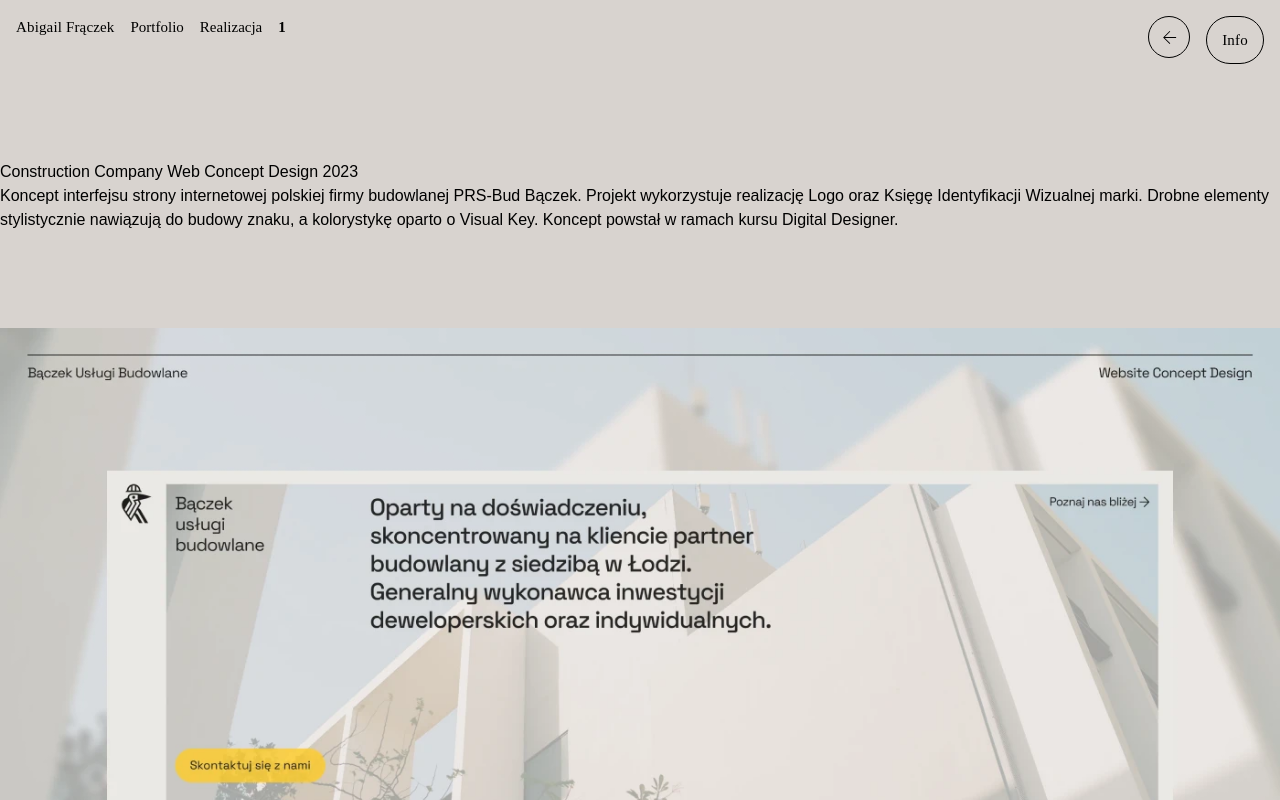
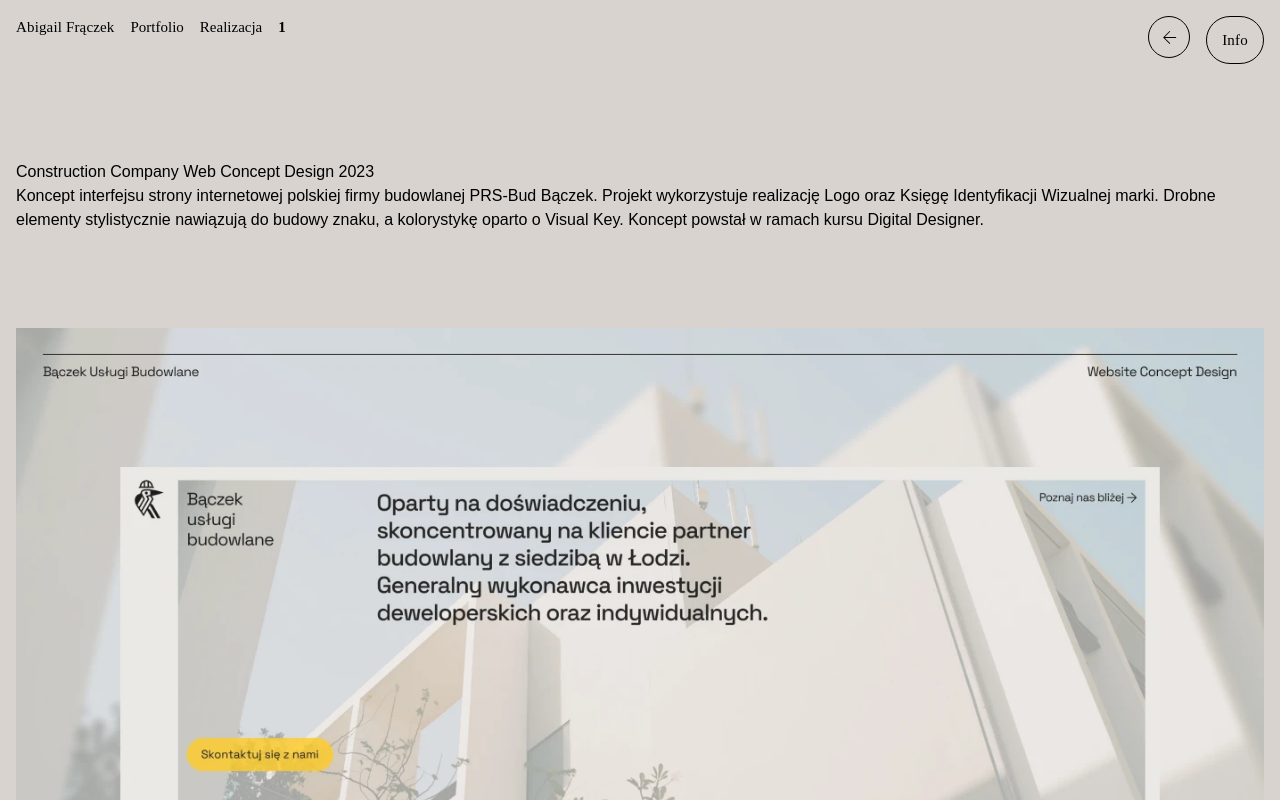
Before and after one commit to Mrbabet/Abigail-fraczek-portfolio, a React (Vite) app: page /portfolio/realizacja/1 in a window 1280 px wide. Shown: the top 800 px of the page. Built offline with nearby package versions, Linux system fonts and the light colour scheme.

Commit message:
Added styling to Showreal

```diff
--- a/src/components/Carousel/carouselStyles.scss
+++ b/src/components/Carousel/carouselStyles.scss
@@ -1,6 +1,5 @@
 .carousel {
   padding-left: 3rem;
-
   display: flex;
   justify-content: center;
   align-items: center;
--- a/src/pages/realizacja/Realizacja.jsx
+++ b/src/pages/realizacja/Realizacja.jsx
@@ -17,7 +17,7 @@ const Realizacja = () => {
   return (
     <div className="realizacjapage">
       <Navbar />
-      <main>
+      <main className="realizacja-main">
         <div className="mobile-realizacja-component">
           <div className="mobile-realizacja-component__title">
             Construction Company Web Concept Design 2023
--- a/src/pages/realizacja/realizacjaStyles.scss
+++ b/src/pages/realizacja/realizacjaStyles.scss
@@ -3,7 +3,7 @@
 }
 .realizacjaImage-component {
   display: grid;
-
+  grid-template-columns: repeat(4, 1fr);
   margin-bottom: 96px;
 }
 .realizacja-carousel-component {
@@ -12,4 +12,8 @@
 .realizacja-img,
 .realizacja-video {
   width: 100%;
+  grid-column: 1 / span 4;
 }
+.realizacja-main {
+  margin-inline: 16px;
+}
```
